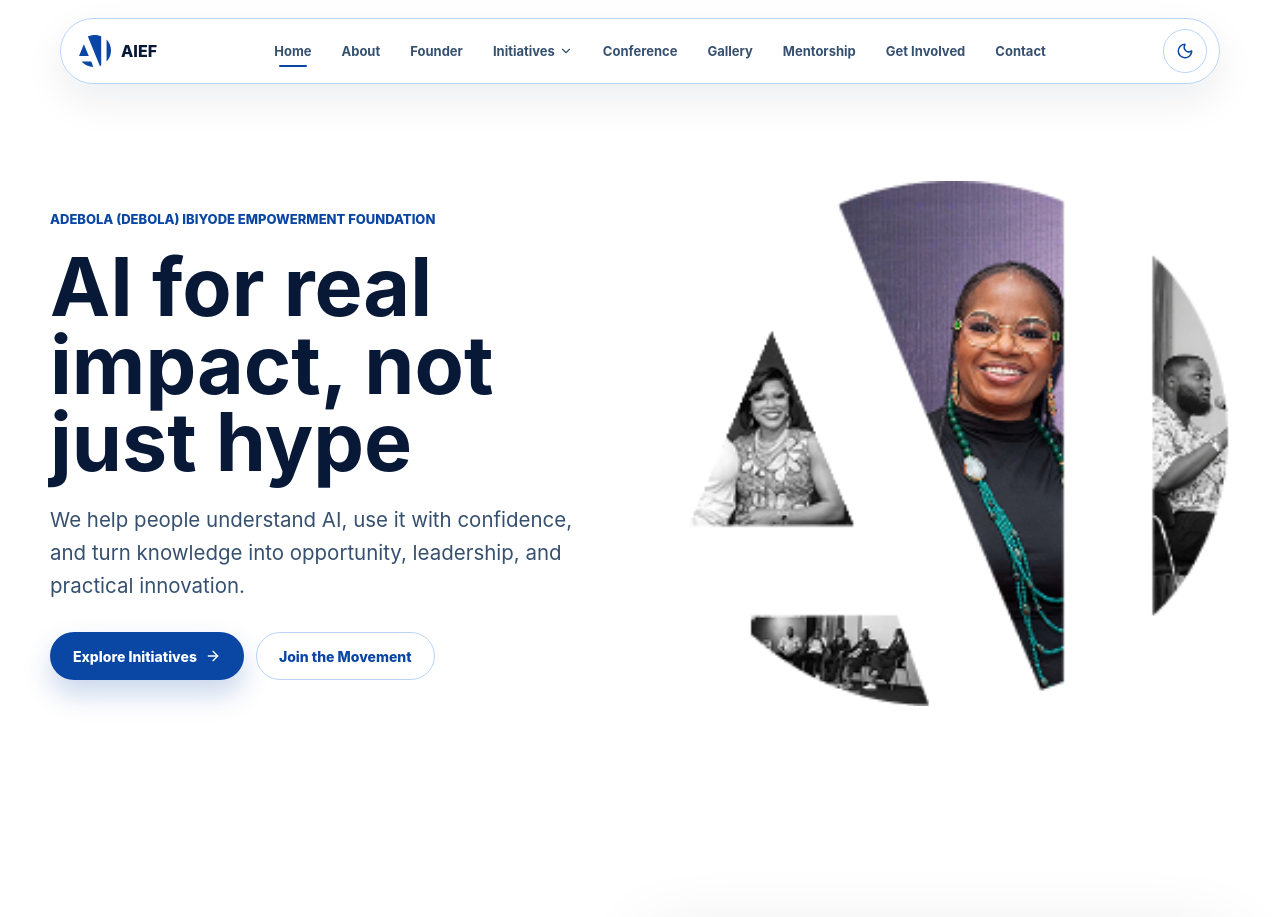
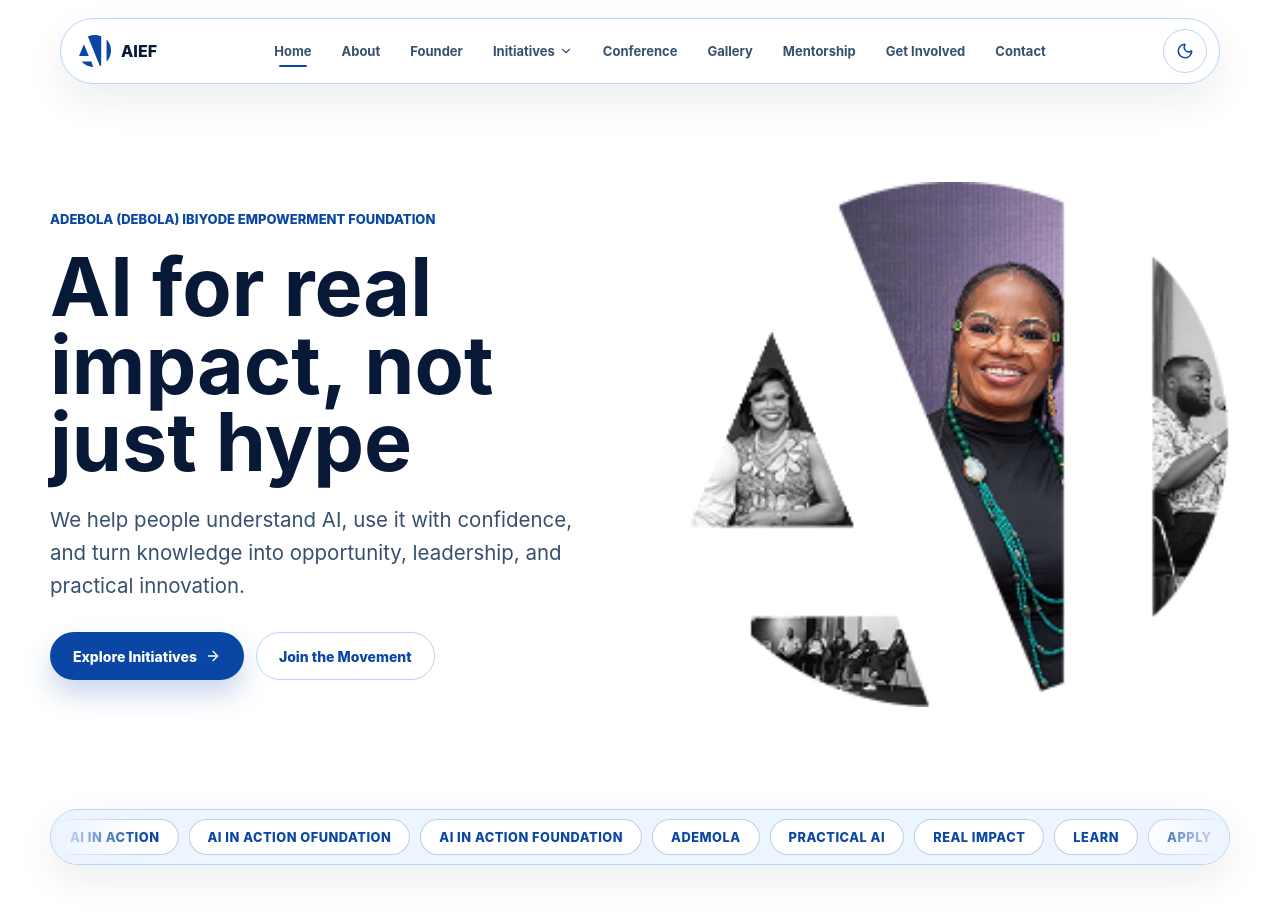
Before and after one commit to NiuxDave/AIEF-FOUNDATION, a React (Vite) app: page / in a window 1280 px wide. Shown: the top 917 px of the page. Built offline with nearby package versions, Linux system fonts and the light colour scheme.

Commit message:
Add Motion animations and update social links

```diff
--- a/package.json
+++ b/package.json
@@ -12,6 +12,7 @@
     "@vitejs/plugin-react": "^5.1.1",
     "framer-motion": "^12.40.0",
     "lucide-react": "^0.561.0",
+    "motion": "^12.41.0",
     "react": "^19.2.3",
     "react-dom": "^19.2.3",
     "vite": "^7.2.7"
--- a/src/main.jsx
+++ b/src/main.jsx
@@ -1,6 +1,6 @@
 import React, { useEffect, useMemo, useState } from "react";
 import { createRoot } from "react-dom/client";
-import { motion } from "framer-motion";
+import { AnimatePresence, motion, useReducedMotion } from "motion/react";
 import {
   ArrowRight,
   BookOpen,
@@ -30,6 +30,11 @@
 const A = "/assets/";
 
 const contactActionPattern = /(partner|volunteer|register interest|join the programme|join the program|join the movement|start a conversation|send a message|book a session|book a consultation|invite adebola|invite debola|sponsor)/i;
+const socialLinks = {
+  youtube: "https://www.youtube.com/results?search_query=Debola+Ibiyode",
+  instagram: "https://www.instagram.com/aiinactionnow?igsh=ZHowMGZ5ZDk4ZG13&utm_source=qr",
+  linkedin: "https://www.linkedin.com/feed/update/urn:li:activity:7472663390587445248/",
+};
 
 function resolveActionRoute(label, fallback = "contact") {
   return contactActionPattern.test(label || "") ? "contact" : fallback;
@@ -40,9 +45,29 @@
   show: { opacity: 1, y: 0, transition: { duration: 0.55, ease: [0.22, 1, 0.36, 1] } },
 };
 
+const staggerGroup = {
+  hidden: {},
+  show: {
+    transition: {
+      staggerChildren: 0.08,
+      delayChildren: 0.04,
+    },
+  },
+};
+
+const revealItem = {
+  hidden: { opacity: 0, y: 18, filter: "blur(8px)" },
+  show: {
+    opacity: 1,
+    y: 0,
+    filter: "blur(0px)",
+    transition: { duration: 0.56, ease: [0.22, 1, 0.36, 1] },
+  },
+};
+
 const softScale = {
-  rest: { y: 0, scale: 1 },
-  hover: { y: -5, scale: 1.01, transition: { duration: 0.22, ease: [0.22, 1, 0.36, 1] } },
+  rest: { y: 0, scale: 1, rotateX: 0 },
+  hover: { y: -7, scale: 1.012, rotateX: 1.5, transition: { type: "spring", stiffness: 320, damping: 24 } },
   tap: { y: 0, scale: 0.985 },
 };
 
@@ -170,6 +195,23 @@
   ["Innovation", "Encouraging people to use AI to build useful products, improve services, and solve real problems.", Brain],
 ];
 
+const heroTapeItems = [
+  "AI IN ACTION",
+  "AI IN ACTION OFUNDATION",
+  "AI IN ACTION FOUNDATION",
+  "ADEMOLA",
+  "PRACTICAL AI",
+  "REAL IMPACT",
+  "LEARN",
+  "APPLY",
+  "BUILD",
+  "LEAD",
+  "FROM HYPE TO ACTION",
+  "AI FOR BUILDERS",
+  "AI FOR LEADERS",
+  "KNOWLEDGE INTO OPPORTUNITY",
+];
+
 const gallery = [
   `${A}gallery-panel-1.jpg`,
   `${A}gallery-panel-2.jpg`,
@@ -233,6 +275,7 @@
   const [theme, setTheme] = useState(() => localStorage.getItem("aief-theme") || "light");
   const [menuOpen, setMenuOpen] = useState(false);
   const [dropOpen, setDropOpen] = useState(false);
+  const reducedMotion = useReducedMotion();
 
   useEffect(() => {
     const onHash = () => setRoute(routeFromHash());
@@ -246,6 +289,13 @@
   }, [theme]);
 
   const page = useMemo(() => pageCopy[route] || pageCopy.home, [route]);
+  const pageMotion = reducedMotion
+    ? { initial: false, animate: { opacity: 1 }, exit: { opacity: 1 } }
+    : {
+        initial: { opacity: 0, y: 18 },
+        animate: { opacity: 1, y: 0, transition: { duration: 0.38, ease: [0.22, 1, 0.36, 1] } },
+        exit: { opacity: 0, y: -10, transition: { duration: 0.2, ease: [0.4, 0, 1, 1] } },
+      };
 
   const navigate = (id) => {
     window.location.hash = id;
@@ -267,6 +317,8 @@
         navigate={navigate}
       />
       <main>
+        <AnimatePresence mode="wait" initial={false}>
+          <motion.div className="page-motion" key={route} {...pageMotion}>
             {route === "home" && <Home page={page} navigate={navigate} />}
             {route === "about" && <About page={page} navigate={navigate} />}
             {route === "founder" && <Founder page={page} navigate={navigate} />}
@@ -277,6 +329,8 @@
             {route === "speaking" && <Speaking page={page} navigate={navigate} />}
             {route === "get-involved" && <GetInvolved page={page} navigate={navigate} />}
             {route === "contact" && <Contact page={page} />}
+          </motion.div>
+        </AnimatePresence>
       </main>
       <Footer navigate={navigate} />
     </>
@@ -339,29 +393,61 @@
 
   return (
     <section className={`${compact ? "hero compact section-shell" : "hero section-shell"} ${className}`}>
-      <motion.div className="hero-copy" initial="hidden" animate="show" variants={fadeUp}>
-        <p className="eyebrow">{page.eyebrow}</p>
-        <h1>{page.title}</h1>
-        <p className="hero-body">{page.body}</p>
-        <div className="button-row">
-          <a className="btn primary" href={`#${primaryTarget}`}>
+      <motion.div className="hero-copy" initial="hidden" animate="show" variants={staggerGroup}>
+        <motion.p className="eyebrow" variants={revealItem}>{page.eyebrow}</motion.p>
+        <motion.h1 variants={revealItem}>{page.title}</motion.h1>
+        <motion.p className="hero-body" variants={revealItem}>{page.body}</motion.p>
+        <motion.div className="button-row" variants={revealItem}>
+          <motion.a className="btn primary" href={`#${primaryTarget}`} whileHover={{ y: -3 }} whileTap={{ scale: 0.97 }}>
             {page.primary} <ArrowRight size={16} />
-          </a>
-          <a className="btn secondary" href={`#${secondaryTarget}`}>
+          </motion.a>
+          <motion.a className="btn secondary" href={`#${secondaryTarget}`} whileHover={{ y: -3 }} whileTap={{ scale: 0.97 }}>
             {page.secondary}
-          </a>
-        </div>
+          </motion.a>
+        </motion.div>
       </motion.div>
       <motion.div className="hero-art" initial={{ opacity: 0, y: 28, scale: 0.98 }} animate={{ opacity: 1, y: 0, scale: 1 }} transition={{ duration: 0.65, delay: 0.08, ease: [0.22, 1, 0.36, 1] }}>
         <div className="orb-card">
-          <img src={image} alt="" />
-          <div className="hero-stat">
+          <AnimatePresence mode="wait" initial={false}>
+            <motion.img
+              key={image}
+              src={image}
+              alt=""
+              initial={{ opacity: 0, scale: 1.04 }}
+              animate={{ opacity: 1, scale: 1 }}
+              exit={{ opacity: 0, scale: 0.98 }}
+              transition={{ duration: 0.45, ease: [0.22, 1, 0.36, 1] }}
+            />
+          </AnimatePresence>
+          <motion.div className="hero-stat" initial={{ opacity: 0, y: 16 }} animate={{ opacity: 1, y: 0 }} transition={{ delay: 0.45, duration: 0.45, ease: [0.22, 1, 0.36, 1] }}>
             <strong>100+</strong>
             <span>people engaged</span>
-          </div>
+          </motion.div>
         </div>
       </motion.div>
+      <RollingTape />
     </section>
+  );
+}
+
+function RollingTape() {
+  const reducedMotion = useReducedMotion();
+  const tape = [...heroTapeItems, ...heroTapeItems];
+
+  return (
+    <div className="rolling-tape" aria-label="AIEF headline ticker">
+      <motion.div
+        className="rolling-tape-track"
+        animate={reducedMotion ? { x: 0 } : { x: ["0%", "-50%"] }}
+        transition={reducedMotion ? undefined : { duration: 28, ease: "linear", repeat: Infinity }}
+      >
+        {tape.map((item, index) => (
+          <span className="rolling-tape-item" key={`${item}-${index}`}>
+            {item}
+          </span>
+        ))}
+      </motion.div>
+    </div>
   );
 }
 
@@ -392,13 +478,13 @@
       viewport={{ once: true, amount: 0.25 }}
       variants={{ ...fadeUp, ...softScale }}
     >
-      <div className="icon-disc"><Icon size={20} /></div>
+      <motion.div className="icon-disc" variants={revealItem}><Icon size={20} /></motion.div>
       <h3>{title}</h3>
       <p>{text}</p>
       {action && (
-        <button type="button" className="text-link" onClick={() => navigate(targetRoute)}>
+        <motion.button type="button" className="text-link" onClick={() => navigate(targetRoute)} whileHover={{ x: 3 }} whileTap={{ scale: 0.97 }}>
           {action} <CircleArrowOutUpRight size={15} />
-        </button>
+        </motion.button>
       )}
       <PatternBand />
     </motion.article>
@@ -507,9 +593,9 @@
         <SectionIntro title="Founder highlights" body="Moments from the AI in Action Now platform, showing the founder's role across leadership, convening, and practical AI conversations." />
         <div className="founder-photo-grid">
           {founderImages.slice(0, 6).map((image, index) => (
-            <button className="photo-tile" key={image} type="button" onClick={() => navigate("gallery")}>
+            <motion.button className="photo-tile" key={image} type="button" onClick={() => navigate("gallery")} whileHover={{ y: -6, scale: 1.015 }} whileTap={{ scale: 0.97 }}>
               <img src={image} alt={`Debola Ibiyode highlight ${index + 1}`} />
-            </button>
+            </motion.button>
           ))}
         </div>
       </section>
@@ -550,9 +636,19 @@
       <section className="section-shell">
         <SectionIntro title="Built for people who want to use AI, not just hear about it" body="AI in Action Now brings together builders, professionals, founders, students, leaders, and organisations to explore the practical side of artificial intelligence." />
         <div className="carousel">
-          <button aria-label="Previous image" onClick={() => setActive((active + gallery.length - 1) % gallery.length)}>{"<"}</button>
-          <img src={gallery[active]} alt="AI in Action Now conference moment" />
-          <button aria-label="Next image" onClick={() => setActive((active + 1) % gallery.length)}>{">"}</button>
+          <motion.button aria-label="Previous image" onClick={() => setActive((active + gallery.length - 1) % gallery.length)} whileHover={{ scale: 1.04 }} whileTap={{ scale: 0.94 }}>{"<"}</motion.button>
+          <AnimatePresence mode="wait" initial={false}>
+            <motion.img
+              key={gallery[active]}
+              src={gallery[active]}
+              alt="AI in Action Now conference moment"
+              initial={{ opacity: 0, x: 22, scale: 0.98 }}
+              animate={{ opacity: 1, x: 0, scale: 1 }}
+              exit={{ opacity: 0, x: -22, scale: 0.98 }}
+              transition={{ duration: 0.36, ease: [0.22, 1, 0.36, 1] }}
+            />
+          </AnimatePresence>
+          <motion.button aria-label="Next image" onClick={() => setActive((active + 1) % gallery.length)} whileHover={{ scale: 1.04 }} whileTap={{ scale: 0.94 }}>{">"}</motion.button>
         </div>
       </section>
       <section className="section-shell">
@@ -606,11 +702,21 @@
             </button>
           ))}
         </div>
-        <div className="gallery-feature">
+        <motion.div className="gallery-feature" layout>
           <div className="gallery-feature-image">
-            <img src={selected} alt={`${group.title} selected moment`} />
+            <AnimatePresence mode="wait" initial={false}>
+              <motion.img
+                key={selected}
+                src={selected}
+                alt={`${group.title} selected moment`}
+                initial={{ opacity: 0, scale: 1.04 }}
+                animate={{ opacity: 1, scale: 1 }}
+                exit={{ opacity: 0, scale: 0.98 }}
+                transition={{ duration: 0.42, ease: [0.22, 1, 0.36, 1] }}
+              />
+            </AnimatePresence>
           </div>
-          <div className="gallery-feature-copy">
+          <motion.div className="gallery-feature-copy" layout>
             <p className="eyebrow">{group.images.length} images</p>
             <h2>{group.title}</h2>
             <p>{group.body}</p>
@@ -618,21 +724,24 @@
               <button className="btn primary" type="button" onClick={() => navigate("conference")}>Explore Conference</button>
               <button className="btn secondary" type="button" onClick={() => navigate("contact")}>Request Media</button>
             </div>
-          </div>
-        </div>
-        <div className="gallery-grid" aria-label={`${group.title} gallery`}>
+          </motion.div>
+        </motion.div>
+        <motion.div className="gallery-grid" aria-label={`${group.title} gallery`} layout>
           {group.images.map((image, index) => (
-            <button
+            <motion.button
               className={image === selected ? "gallery-card active" : "gallery-card"}
               key={image}
               type="button"
               onClick={() => setSelected(image)}
+              layout
+              whileHover={{ y: -5, scale: 1.015 }}
+              whileTap={{ scale: 0.97 }}
             >
               <img src={image} alt={`${group.title} image ${index + 1}`} />
               <span>{String(index + 1).padStart(2, "0")}</span>
-            </button>
+            </motion.button>
           ))}
-        </div>
+        </motion.div>
       </section>
       <CTABlock title="Bring these moments into the next edition" body="Partner, sponsor, speak, volunteer, or help us expand practical AI learning through the next AI in Action Now experience." />
     </>
@@ -785,12 +894,20 @@
 
 function CTABlock({ title, body }) {
   return (
-    <motion.section className="cta-block" initial="hidden" whileInView="show" viewport={{ once: true, amount: 0.25 }} variants={fadeUp}>
+    <motion.section
+      className="cta-block"
+      initial="hidden"
+      whileInView="show"
+      whileHover={{ y: -4 }}
+      viewport={{ once: true, amount: 0.25 }}
+      variants={fadeUp}
+      transition={{ type: "spring", stiffness: 220, damping: 28 }}
+    >
       <PatternBand dark />
       <div>
         <h2>{title}</h2>
         <p>{body}</p>
-        <a className="btn primary light" href="#contact">Start a Conversation <ArrowRight size={16} /></a>
+        <motion.a className="btn primary light" href="#contact" whileHover={{ y: -3 }} whileTap={{ scale: 0.97 }}>Start a Conversation <ArrowRight size={16} /></motion.a>
       </div>
     </motion.section>
   );
@@ -819,8 +936,9 @@
         <div className="footer-col">
           <h3>Connect</h3>
           <a href="mailto:hello@aiefoundation.org"><Mail size={15} /> Email</a>
-          <button onClick={() => navigate("contact")}>LinkedIn</button>
-          <button onClick={() => navigate("contact")}>YouTube</button>
+          <a href={socialLinks.linkedin} target="_blank" rel="noreferrer">LinkedIn</a>
+          <a href={socialLinks.youtube} target="_blank" rel="noreferrer">YouTube</a>
+          <a href={socialLinks.instagram} target="_blank" rel="noreferrer">Instagram</a>
         </div>
       </div>
       <PatternBand dark />
--- a/src/styles/site.css
+++ b/src/styles/site.css
@@ -239,6 +239,11 @@
   padding: clamp(70px, 8vw, 120px) 0;
 }
 
+.page-motion {
+  min-height: 60vh;
+  will-change: opacity, transform;
+}
+
 .hero {
   min-height: calc(100dvh - 92px);
   display: grid;
@@ -246,6 +251,10 @@
   align-items: center;
   gap: clamp(38px, 6vw, 88px);
   padding-top: clamp(56px, 7vw, 96px);
+}
+
+.hero .rolling-tape {
+  grid-column: 1 / -1;
 }
 
 .hero.compact {
@@ -392,6 +401,7 @@
   object-fit: cover;
   object-position: center top;
   mix-blend-mode: normal;
+  will-change: opacity, transform;
 }
 
 .hero-stat {
@@ -418,6 +428,85 @@
   font-weight: 700;
 }
 
+.rolling-tape {
+  position: relative;
+  overflow: hidden;
+  min-height: 54px;
+  margin-top: clamp(8px, 1.8vw, 18px);
+  border: 1px solid var(--line);
+  border-radius: 999px;
+  background: color-mix(in srgb, var(--section) 78%, var(--surface));
+  box-shadow: 0 14px 38px rgba(8, 25, 56, 0.08);
+  isolation: isolate;
+}
+
+.rolling-tape::before,
+.rolling-tape::after {
+  content: "";
+  position: absolute;
+  z-index: 2;
+  top: 0;
+  bottom: 0;
+  width: 92px;
+  pointer-events: none;
+}
+
+.rolling-tape::before {
+  left: 0;
+  background: linear-gradient(90deg, color-mix(in srgb, var(--section) 86%, var(--surface)), transparent);
+}
+
+.rolling-tape::after {
+  right: 0;
+  background: linear-gradient(270deg, color-mix(in srgb, var(--section) 86%, var(--surface)), transparent);
+}
+
+.rolling-tape-track {
+  width: max-content;
+  min-height: 54px;
+  display: flex;
+  align-items: center;
+  gap: 10px;
+  padding-right: 10px;
+  will-change: transform;
+}
+
+.rolling-tape-item {
+  min-height: 36px;
+  padding: 0 18px;
+  display: inline-flex;
+  align-items: center;
+  justify-content: center;
+  border: 1px solid color-mix(in srgb, var(--blue) 26%, transparent);
+  border-radius: 999px;
+  background: var(--surface);
+  color: var(--blue);
+  font-size: clamp(11px, 1vw, 13px);
+  font-weight: 850;
+  letter-spacing: 0.04em;
+  white-space: nowrap;
+  text-transform: uppercase;
+}
+
+:root[data-theme="dark"] .rolling-tape {
+  background: color-mix(in srgb, var(--surface-2) 78%, var(--page));
+  box-shadow: 0 14px 38px rgba(0, 0, 0, 0.24);
+}
+
+:root[data-theme="dark"] .rolling-tape::before {
+  background: linear-gradient(90deg, color-mix(in srgb, var(--surface-2) 86%, var(--page)), transparent);
+}
+
+:root[data-theme="dark"] .rolling-tape::after {
+  background: linear-gradient(270deg, color-mix(in srgb, var(--surface-2) 86%, var(--page)), transparent);
+}
+
+:root[data-theme="dark"] .rolling-tape-item {
+  background: rgba(125, 183, 255, 0.1);
+  color: #f3f8ff;
+  border-color: rgba(125, 183, 255, 0.26);
+}
+
 .symbol-hero .orb-card {
   aspect-ratio: 1;
   background: transparent;
@@ -518,6 +607,8 @@
   background: var(--surface);
   box-shadow: 0 14px 36px rgba(8, 25, 56, 0.06);
   transition: transform 220ms ease, box-shadow 220ms ease, border-color 220ms ease;
+  transform-style: preserve-3d;
+  will-change: transform;
 }
 
 .feature-card:hover {
@@ -782,9 +873,15 @@
   width: 100%;
   height: 420px;
   object-fit: cover;
+  object-position: center top;
   border-radius: 22px;
   border: 1px solid var(--line);
   box-shadow: var(--shadow);
+}
+
+.carousel img {
+  object-fit: contain;
+  background: var(--surface);
 }
 
 .carousel {
@@ -822,6 +919,7 @@
   overflow: hidden;
   box-shadow: 0 12px 32px rgba(8, 25, 56, 0.08);
   transition: transform 220ms ease, border-color 220ms ease, box-shadow 220ms ease;
+  will-change: transform;
 }
 
 .photo-tile {
@@ -916,6 +1014,7 @@
   width: 100%;
   height: 100%;
   object-fit: cover;
+  will-change: opacity, transform;
 }
 
 .gallery-feature-copy {
@@ -958,6 +1057,7 @@
   height: 230px;
   padding: 0;
   border-radius: 18px;
+  will-change: transform;
 }
 
 .gallery-card.active {
@@ -1348,6 +1448,28 @@
     padding-top: 40px;
   }
 
+  .rolling-tape {
+    min-height: 48px;
+    margin-top: 0;
+    border-radius: 18px;
+  }
+
+  .rolling-tape::before,
+  .rolling-tape::after {
+    width: 36px;
+  }
+
+  .rolling-tape-track {
+    min-height: 48px;
+    gap: 8px;
+  }
+
+  .rolling-tape-item {
+    min-height: 32px;
+    padding: 0 14px;
+    font-size: 11px;
+  }
+
   h1 {
     font-size: clamp(32px, 11vw, 40px);
     line-height: 1.02;
@@ -1492,6 +1614,10 @@
     height: 240px;
   }
 
+  .carousel img {
+    object-fit: contain;
+  }
+
   .cta-block {
     min-height: 320px;
     padding: 28px;
```
Also changed, not shown: public/assets/founder-debola-profile.jpg, 1 other file (tests, documents, lock files or other folders). Lines whose indentation alone changed are shown as unchanged.
